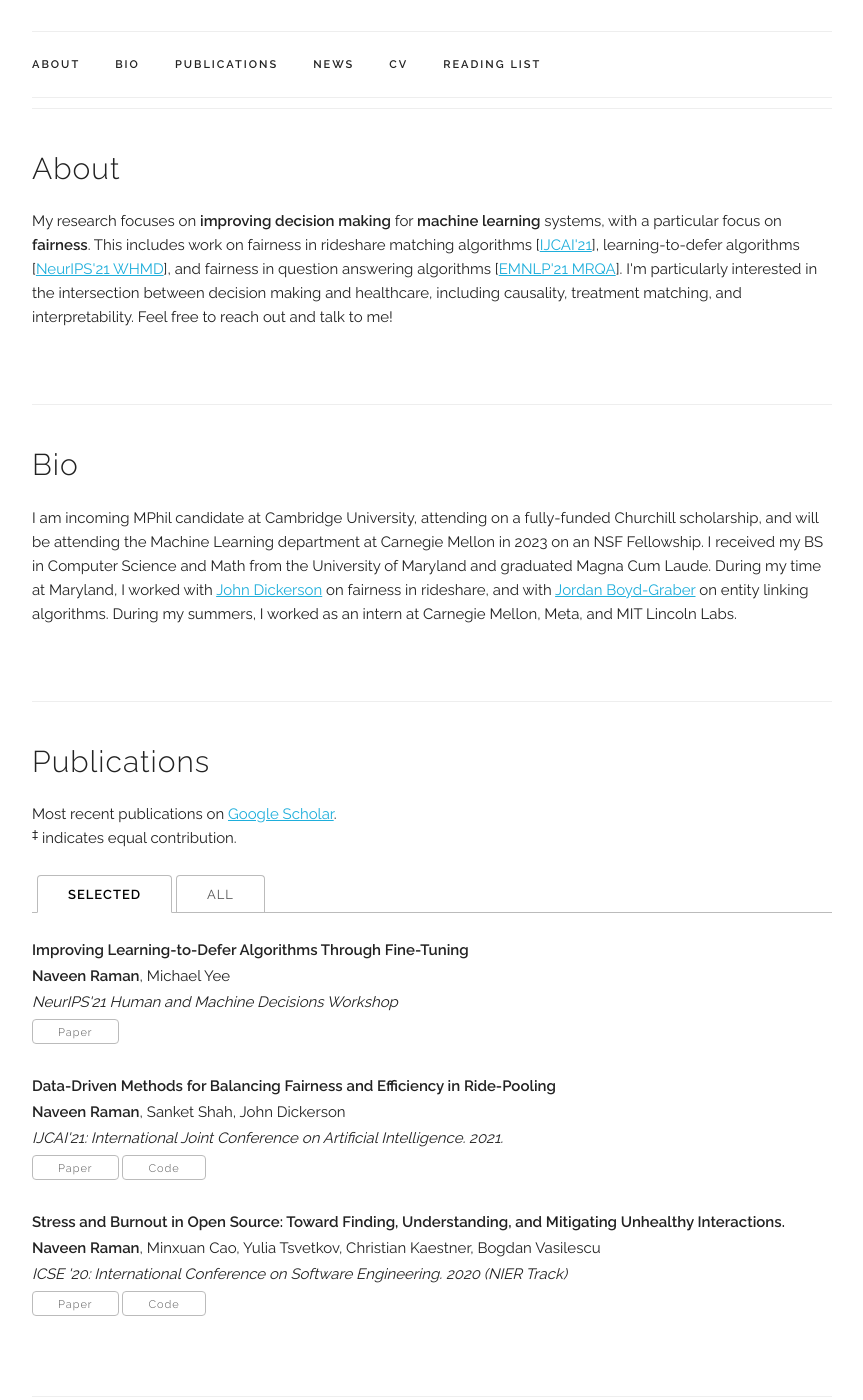
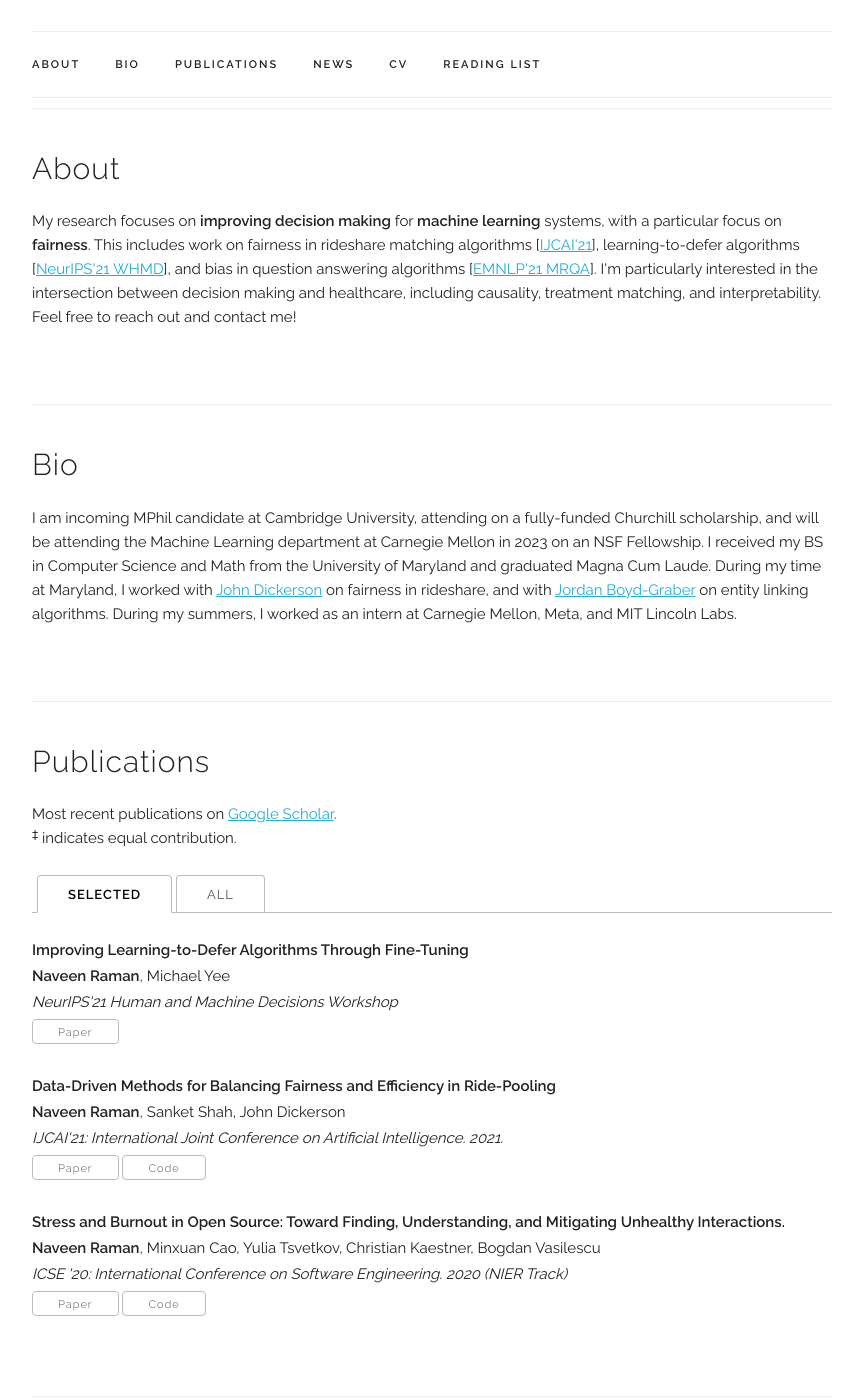
Before and after one commit to naveenr414/naveenr414.github.io, a Jekyll site: the page built from index.html, in a window 1280 px wide and 1400 px high, scrolled down 255 px. Shown: the whole window, without its empty margins (208-1071 px from the left). Built offline with Jekyll 4.4.1, drawn with Linux system fonts in a browser that asks for light colours; some web fonts are replaced; some of the changed text lies outside the part shown.

Commit message:
Updated CV

```diff
--- a/_data/news.yaml
+++ b/_data/news.yaml
@@ -4,7 +4,7 @@
   - date: "May 2022"
     info: "Finished my internship at the World Resources Institute"
   - date: "April 2022"
-    info: "Received the Churchill for an MPhil at the University of Cambridge!"
+    info: "Received the NSF Fellowship for 3 years of grad school funding!"
   - date: "February 2022"
     info: "Started my internship at the World Resources Institute"
   - date: "January 2022"
--- a/index.html
+++ b/index.html
@@ -8,9 +8,9 @@
   <h4>About</h4>
   <p>
   My research focuses on <b>improving decision making</b> for <b>machine learning</b> systems, with a particular focus on <b>fairness</b>.
-  This includes work on fairness in rideshare matching algorithms [<a href="https://arxiv.org/abs/2110.03524" target="_blank">IJCAI'21</a>], learning-to-defer algorithms [<a href="https://arxiv.org/abs/2112.10768" target="_blank">NeurIPS'21 WHMD</a>], and fairness in question answering algorithms [<a href="https://aclanthology.org/2021.mrqa-1.9/" target="_blank">EMNLP'21 MRQA</a>].
+  This includes work on fairness in rideshare matching algorithms [<a href="https://arxiv.org/abs/2110.03524" target="_blank">IJCAI'21</a>], learning-to-defer algorithms [<a href="https://arxiv.org/abs/2112.10768" target="_blank">NeurIPS'21 WHMD</a>], and bias in question answering algorithms [<a href="https://aclanthology.org/2021.mrqa-1.9/" target="_blank">EMNLP'21 MRQA</a>].
   I'm particularly interested in the intersection between decision making and healthcare, including causality, treatment matching, and interpretability.
-  Feel free to reach out and talk to me!
+  Feel free to reach out and contact me!
   </p>
 </div>
 
```
Also changed, not shown: _data/reading.yaml (+7 -1 lines), 1 other file.
